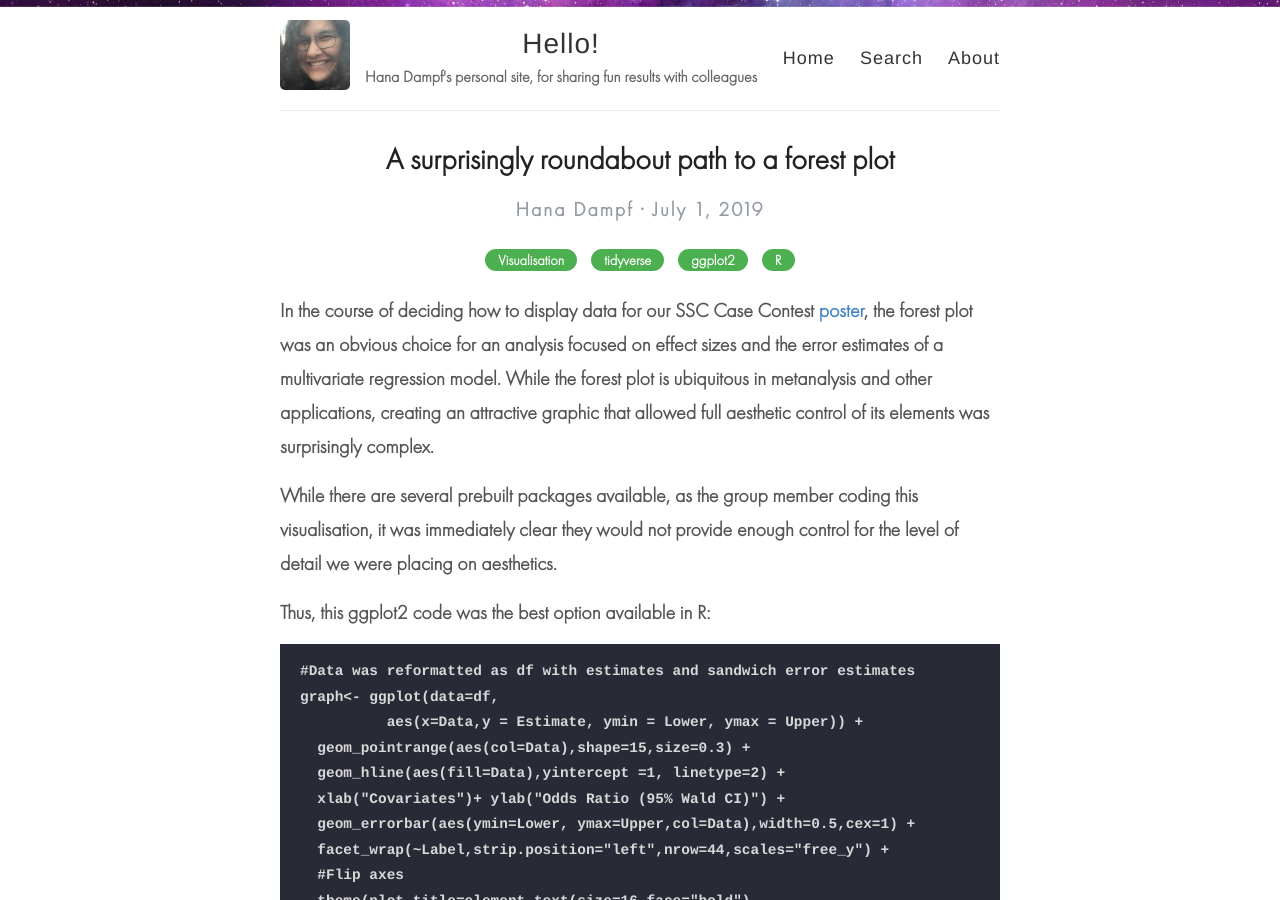
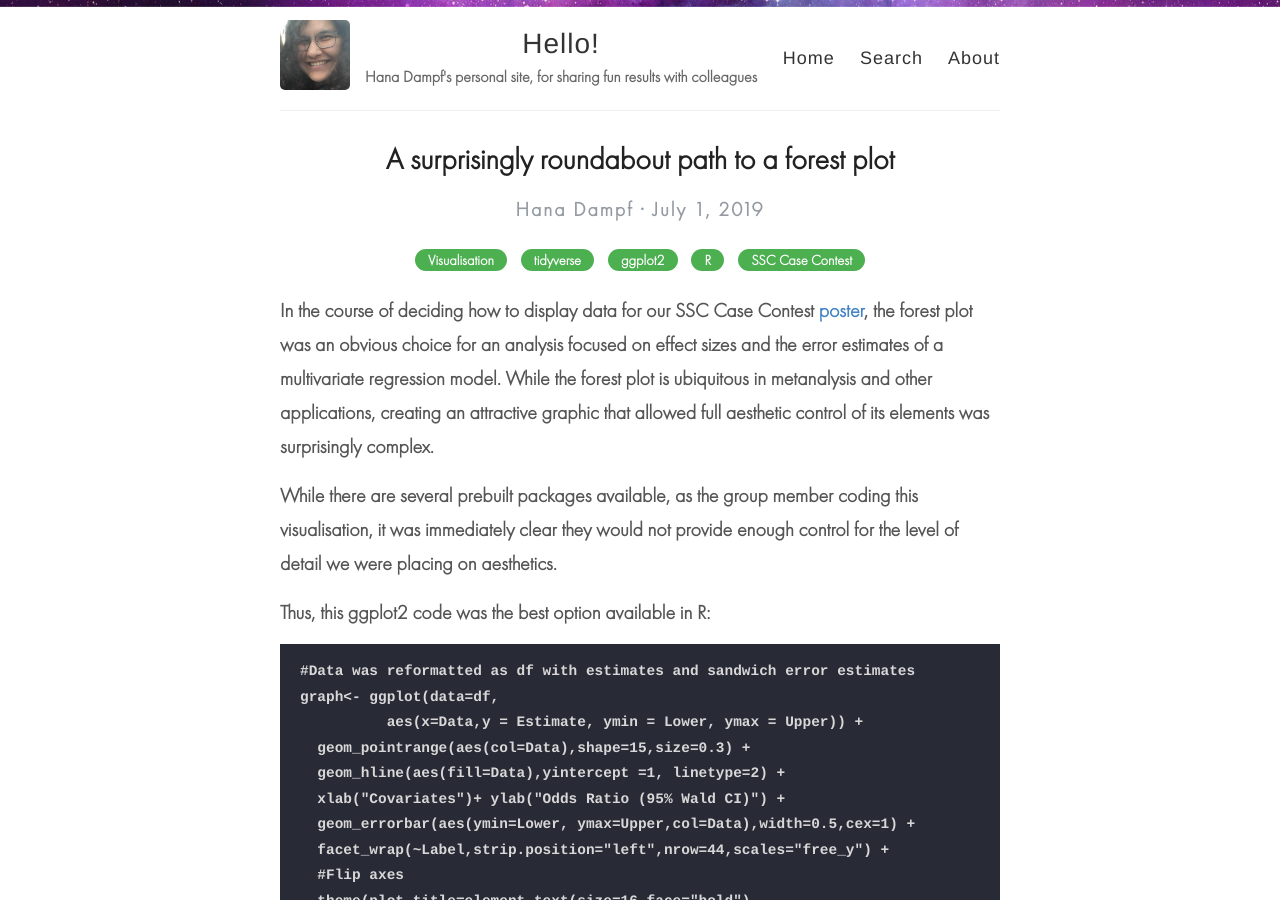
Before and after one commit to hana-dampf/hana-dampf.github.io, a Jekyll site: the page built from _posts/2019-07-01-foresthard.md, in a window 1280 px wide and 900 px high. Built offline with Jekyll 4.4.1, drawn with Linux system fonts in a browser that asks for light colours; comment, search, counter and statistics services are not loaded.

Commit message:
Update 2019-07-01-foresthard.md

```diff
--- a/_posts/2019-07-01-foresthard.md
+++ b/_posts/2019-07-01-foresthard.md
@@ -1,7 +1,7 @@
 ---
 layout: post
 title: A surprisingly roundabout path to a forest plot
-categories: [Visualisation, tidyverse, ggplot2, R]
+categories: [Visualisation, tidyverse, ggplot2, R, SSC Case Contest]
 ---
 
 In the course of deciding how to display data for our SSC Case Contest [poster](https://hana-dampf.github.io/SSC_Poster/), the forest plot was an obvious choice for an analysis focused on effect sizes and the error estimates of a multivariate regression model. While the forest plot is ubiquitous in metanalysis and other applications, creating an attractive graphic that allowed full aesthetic control of its elements was surprisingly complex.
```
